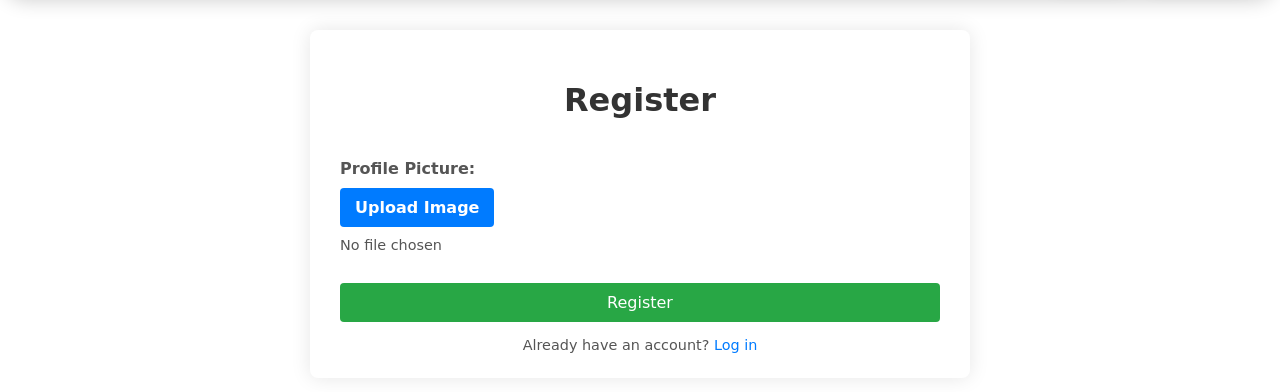
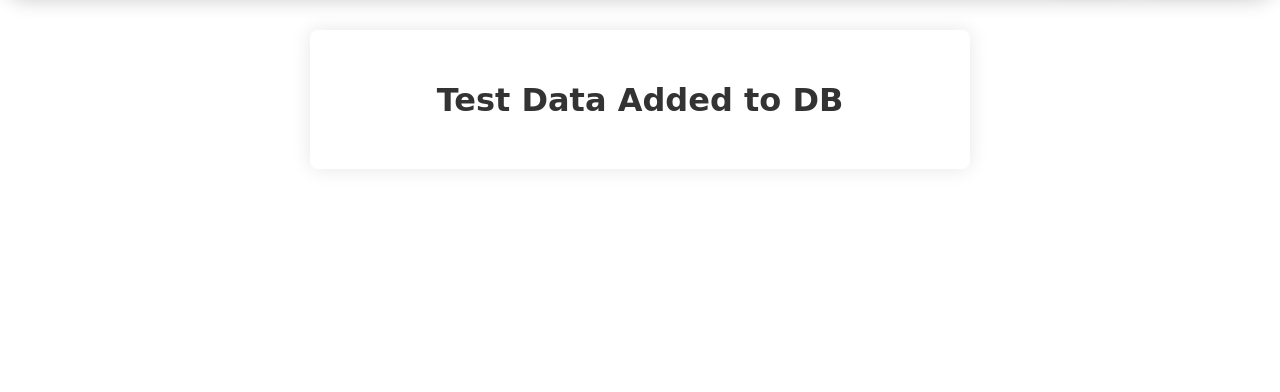
Before and after one commit to joswinemmanuel/Contact-Management-System, a Flask app: page /test in a window 1280 px wide. Shown: the part 79-471 px from the top of the page. Run offline with Flask 3, Linux system fonts and the light colour scheme; a user stored in the database is signed in.

Commit message:
Adding random data using /test

```diff
--- a/app.py
+++ b/app.py
@@ -6,6 +6,8 @@ from sqlalchemy import or_
 from sqlalchemy.orm import Query
 from datetime import datetime
 from werkzeug.utils import secure_filename
+from random import choice, randint
+from faker import Faker
 
 app = Flask(__name__)
 app.config['SECRET_KEY'] = 'secret_key'
@@ -114,14 +116,18 @@ def register():
 
 @app.route('/test', methods=['GET', 'POST'])
 def test():
-    if request.method == 'POST':
-        profile_picture = request.files.get('profile_picture')
-        print(profile_picture)
-        if profile_picture and allowed_file(profile_picture.filename):
-            print(allowed_file(profile_picture.filename))
-            filename = secure_filename(profile_picture.filename)
-            print(filename)
-        return redirect(url_for('test'))
+    fake = Faker()
+    with app.app_context():
+        db.session.add(Contact(
+                first_name=fake.first_name(),
+                last_name=fake.last_name(),
+                address=fake.city(),
+                company=choice(["Innovature", "TechNova", "SoftLoop", "CodeWave"]),
+                email=fake.email(),
+                phone_number=str(randint(9000000000, 9999999999)),
+                created_by_user_id=session["user_id"]
+            ))
+        db.session.commit()
     return render_template('test.html')
 
 
@@ -168,7 +174,7 @@ def logout():
 @app.route("/contacts/page/<int:page>")
 @login_required
 def contacts(page):
-    contacts_per_page = 2
+    contacts_per_page = 5
     user_id = session['user_id']
 
     with app.app_context():
@@ -264,7 +270,7 @@ def update_profile():
 @login_required
 def search_contacts(page):
     query = request.args.get("query")
-    contacts_per_page = 2
+    contacts_per_page = 5
     user_id = session['user_id']
 
     if query:
--- a/templates/test.html
+++ b/templates/test.html
@@ -22,24 +22,12 @@
 
     <div class="wrap">
         <div class="container extra-margin-top extra-margin-bottom">
-            <h1>Register</h1>
+            <h1>Test Data Added to DB</h1>
             {% if error %}
             <p class="error">{{ error }}</p>
             {% endif %}
             <form method="POST" action="{{ url_for('test') }}" class="auth-form" enctype="multipart/form-data">
 
-                <div class="form-group">
-                    <label for="profile_picture" style="margin-bottom: 10px;">Profile Picture:</label>
-                    <label for="profile_picture" class="custom-file-upload">
-                        Upload Image
-                    </label>
-                    <input type="file" id="profile_picture" name="profile_picture" required>
-                    <p id="file-name" style="text-align:left; margin-top:5px; margin-bottom:5px">No file chosen</p>
-
-                </div>
-                <button type="submit" class="button primary">Register</button>
-                <p>Already have an account? <a href="{{ url_for('login') }}">Log in</a></p>
-            </form>
         </div>
     </div>
 
```
Also changed, not shown: templates/contacts.html (+5 -3 lines), instance/contacts.db.
